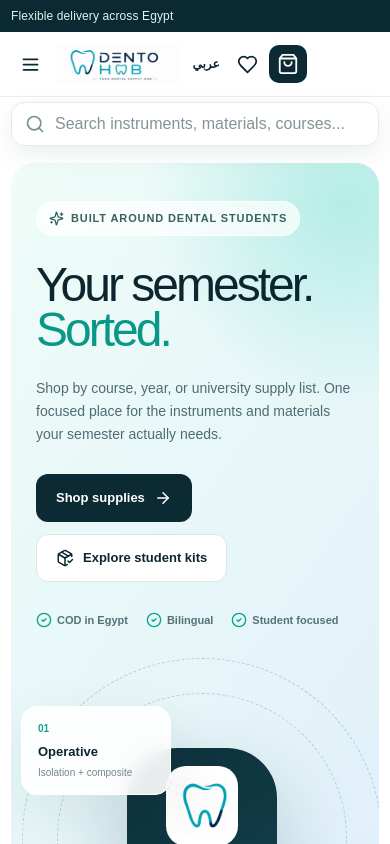
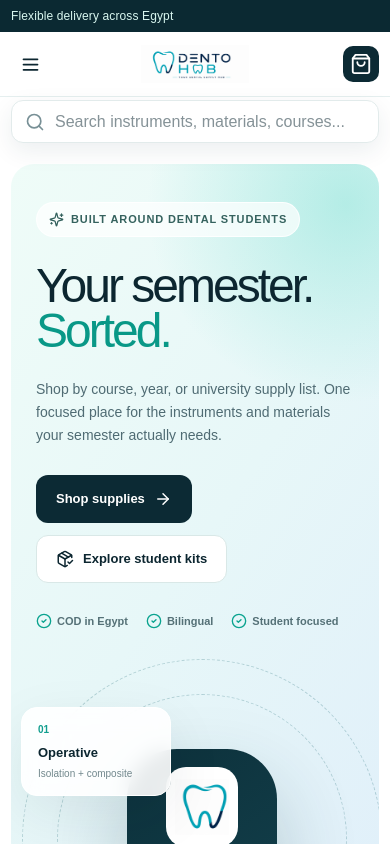
Before and after one commit to dentalhub08/dento-hub, a Next.js app: page / in a window 390 px wide. Shown: the top 844 px of the page. Built offline with nearby package versions, Linux system fonts and the light colour scheme; no server answers; the database is empty.

Commit message:
Fix mobile header and course number badge

```diff
--- a/src/app/globals.css
+++ b/src/app/globals.css
@@ -231,3 +231,136 @@
 
 /* --- Registration email OTP verification --- */
 .auth-otp-card{display:flex;align-items:center;gap:13px;background:linear-gradient(135deg,#effbf8,#f7fbfb);border:1px solid #d7ebe7;border-radius:15px;padding:15px 16px}.auth-otp-icon{width:44px;height:44px;flex:none;border-radius:13px;display:grid;place-items:center;background:#0c3540;color:#79e0d1}.auth-otp-card>div:last-child{min-width:0;display:flex;flex-direction:column}.auth-otp-card small{font-size:7px;letter-spacing:.13em;font-weight:900;color:#0b9485}.auth-otp-card strong{font-size:11px;margin-top:3px;overflow:hidden;text-overflow:ellipsis;white-space:nowrap}.auth-otp-card p{font-size:8px;line-height:1.5;color:#74898d;margin:4px 0 0}.auth-otp-field .auth-input{height:58px}.auth-otp-field input{font-size:18px!important;font-weight:900;letter-spacing:.28em;text-align:center}.auth-otp-actions{display:flex;align-items:center;justify-content:space-between;gap:12px}.auth-otp-actions button{border:0;background:transparent;color:#0a8f82;font-size:8px;font-weight:900;display:flex;align-items:center;gap:5px;padding:5px 0}.auth-otp-actions button:last-child{color:#687d82}.auth-otp-actions button:disabled{opacity:.45;cursor:not-allowed}@media(max-width:600px){.auth-otp-actions{align-items:flex-start;flex-direction:column}.auth-otp-field input{font-size:16px!important}}
+
+/* ===== DENTO HUB mobile header + clean course number fix ===== */
+
+/* Keep course numbers visible but remove the colored square/badge around them. */
+.course-card-photo .course-no {
+  background: transparent !important;
+  color: #6f858a !important;
+  border: 0 !important;
+  border-radius: 0 !important;
+  box-shadow: none !important;
+  padding: 0 !important;
+  min-width: 0 !important;
+  width: auto !important;
+  height: auto !important;
+  line-height: 1 !important;
+  font-size: 11px !important;
+  font-weight: 900 !important;
+  letter-spacing: .04em;
+}
+
+@media (max-width: 650px) {
+  /* Three clean zones: menu | centered brand | account/cart actions. */
+  .header-row {
+    display: grid !important;
+    grid-template-columns: 40px minmax(0, 1fr) auto !important;
+    align-items: center !important;
+    gap: 6px !important;
+    height: 64px !important;
+    position: relative;
+  }
+
+  .mobile-shop-link {
+    grid-column: 1 !important;
+    justify-self: start !important;
+    width: 38px !important;
+    min-width: 38px !important;
+    height: 38px !important;
+    margin: 0 !important;
+  }
+
+  .header-row > .brand-logo-link {
+    grid-column: 2 !important;
+    justify-self: center !important;
+    min-width: 0 !important;
+    margin: 0 !important;
+    overflow: visible !important;
+  }
+
+  .header-row .brand-logo-img {
+    display: block !important;
+    width: min(126px, 34vw) !important;
+    height: 43px !important;
+    object-fit: contain !important;
+    object-position: center center !important;
+  }
+
+  .header-actions {
+    grid-column: 3 !important;
+    justify-self: end !important;
+    margin-left: 0 !important;
+    gap: 2px !important;
+    display: flex !important;
+    align-items: center !important;
+    min-width: max-content;
+  }
+
+  .header-actions > .icon-link {
+    display: none !important;
+  }
+
+  .header-actions .lang-btn {
+    min-width: 32px !important;
+    width: 32px !important;
+    height: 36px !important;
+    padding: 0 !important;
+    font-size: 10px !important;
+  }
+
+  .header-actions .cart-link,
+  .header-actions .account-session-btn,
+  .header-actions .account-session-loading {
+    min-width: 36px !important;
+    width: 36px !important;
+    height: 36px !important;
+    padding: 0 !important;
+    flex: 0 0 36px !important;
+  }
+
+  .header-actions .account-avatar {
+    width: 32px !important;
+    height: 32px !important;
+  }
+
+  .header-actions .account-session-copy,
+  .header-actions .account-session-btn > svg:last-child {
+    display: none !important;
+  }
+
+  /* Search owns a separate full-width row underneath the compact header. */
+  .header-row > .searchbar {
+    position: absolute !important;
+    top: 68px !important;
+    left: 0 !important;
+    right: 0 !important;
+    width: 100% !important;
+    height: 43px !important;
+    margin: 0 !important;
+    z-index: 4;
+    border-radius: 12px !important;
+  }
+
+  .site-header {
+    margin-bottom: 55px !important;
+  }
+}
+
+@media (max-width: 390px) {
+  .header-row {
+    grid-template-columns: 36px minmax(0, 1fr) auto !important;
+    gap: 4px !important;
+  }
+
+  .header-row .brand-logo-img {
+    width: min(108px, 31vw) !important;
+    height: 40px !important;
+  }
+
+  .header-actions .lang-btn {
+    display: none !important;
+  }
+}
+
+/* ===== END DENTO HUB mobile header + clean course number fix ===== */
```
Also changed, not shown: DENTO_HUB_MOBILE_HEADER_BADGE_FIX/README.txt (added), 1 other file (tests, documents, lock files or other folders).
